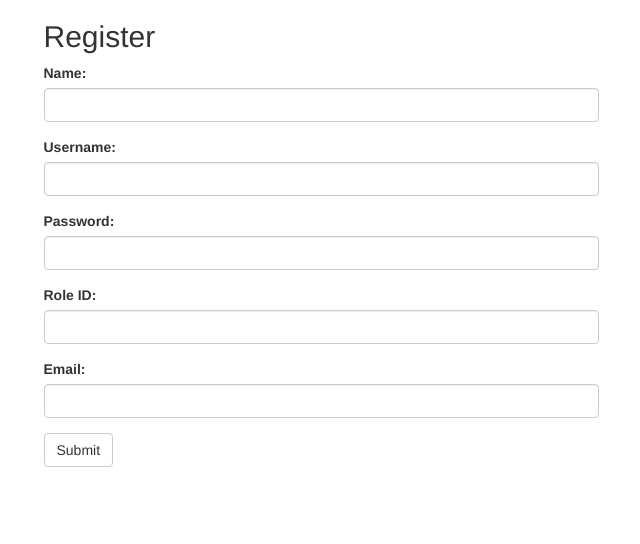
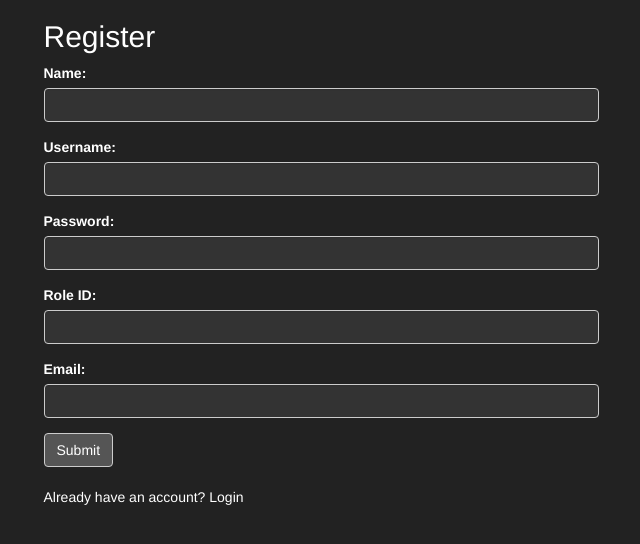
Before and after one commit to MartinOsmani/Restaurant-Management-System-Year-2-Team-Project, a Flask app: page /auth/register in a window 1280 px wide. Shown: the top 544 px of the page, without its empty margins (319-959 px from the left). Run offline with Flask 3, Linux system fonts and the light colour scheme; some libraries are stand-ins or nearby versions.

Commit message:
Add option to register/login, dark theme

```diff
--- a/flaskr/templates/register.html
+++ b/flaskr/templates/register.html
@@ -6,6 +6,30 @@
   <meta name="viewport" content="width=device-width, initial-scale=1">
   <link rel="stylesheet" href="https://maxcdn.bootstrapcdn.com/bootstrap/3.4.1/css/bootstrap.min.css">
   <link rel="stylesheet" href="/static/css/home.css">
+  <style>
+    body {
+      background-color: #222;
+      color: #fff;
+    }
+    .form-control {
+      background-color: #333;
+      color: #fff;
+    }
+    .btn-default {
+      background-color: #555;
+      color: #fff;
+    }
+    .btn-default:hover {
+      background-color: #777;
+      color: #fff;
+    }
+    .login-link {
+      color: #fff;
+    }
+    .login-link:hover {
+      text-decoration: underline;
+    }
+  </style>
   <script src="https://ajax.googleapis.com/ajax/libs/jquery/3.7.1/jquery.min.js"></script>
   <script src="https://maxcdn.bootstrapcdn.com/bootstrap/3.4.1/js/bootstrap.min.js"></script>
 </head>
@@ -38,6 +62,8 @@
         </div>
         <button type="submit" class="btn btn-default">Submit</button>
       </form>
+      <br>
+      <p>Already have an account? <a href="/auth/login" class="login-link">Login</a></p>
     </div>
   </div>
 </div>
```
Also changed, not shown: flaskr/templates/login.html (+26 -0 lines).
